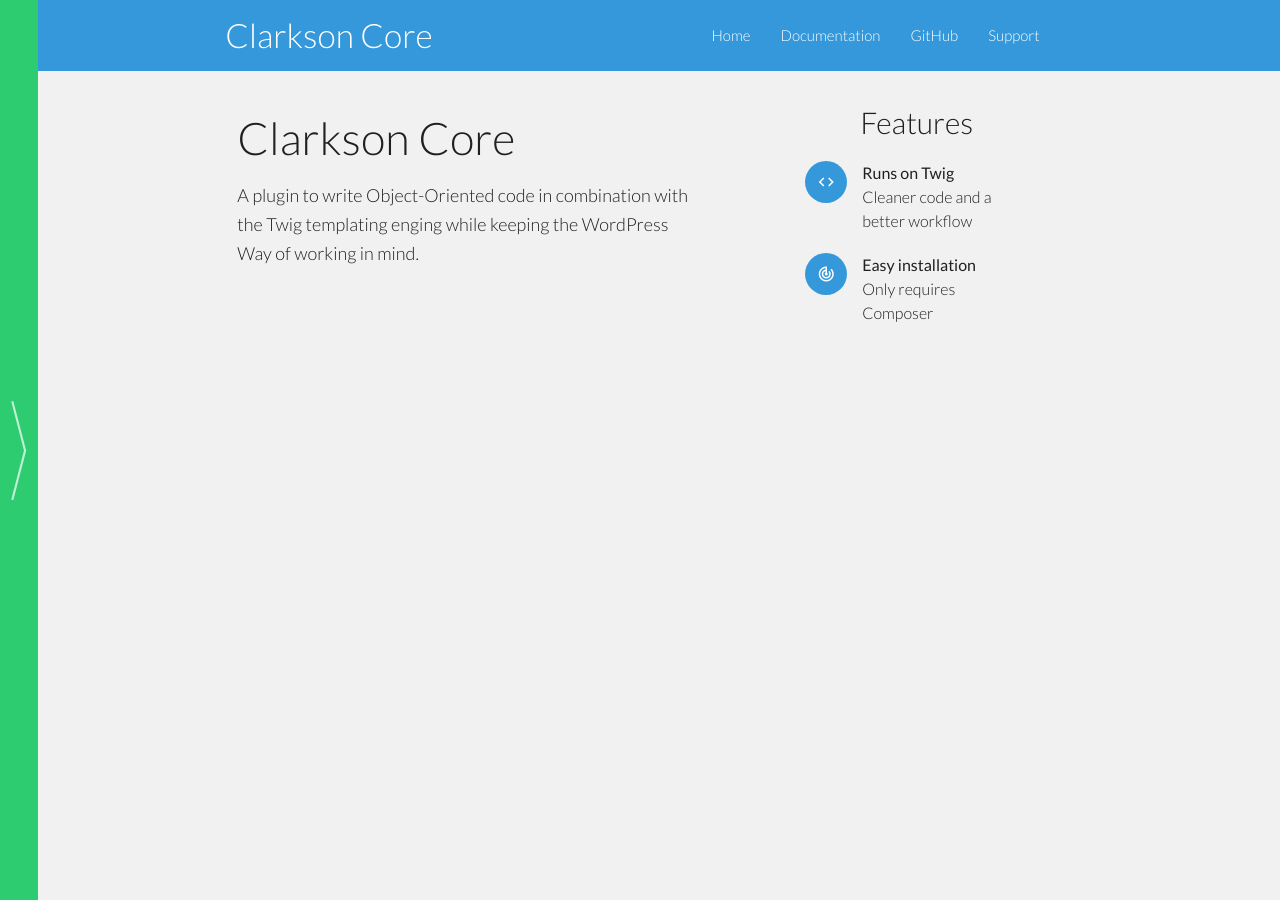
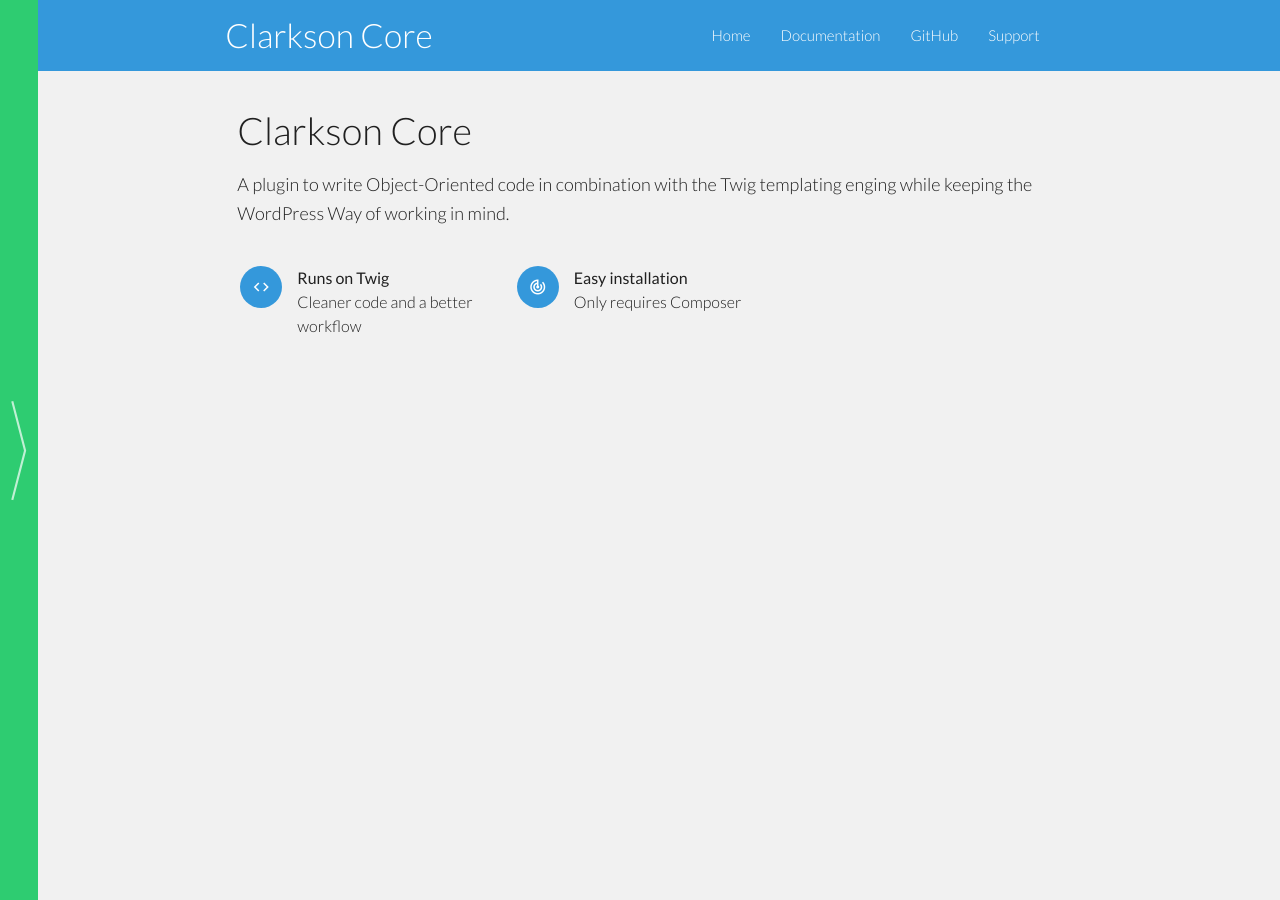
Before and after one commit to level-level/Clarkson-Theme, a Jekyll site: the page built from core/index.md, in a window 1280 px wide. Built offline with Jekyll 4.4.1, drawn with Linux system fonts in a browser that asks for light colours; some web fonts are replaced.

Commit message:
remove sidebar from homepages

```diff
--- a/_layouts/docs.html
+++ b/_layouts/docs.html
@@ -13,7 +13,7 @@ layout: default
             {% endfor %}
         </ul>
     </div>
-    <div class="col s12 m8 offset-m1 content-text flow-text">
+    <div class="col s12 m9 content-text flow-text">
         {{content}}
     </div>
 </div>
--- a/_layouts/home.html
+++ b/_layouts/home.html
@@ -2,14 +2,14 @@
 layout: default
 ---
 <div class="row">
-    <div class="col s12 m8 l7 content-text flow-text">
+    <div class="col s12 m12 l12 content-text flow-text">
         {{content}}
     </div>
-    <div class="col s12 m4 l4 offset-l1">
-        <h2 class="features-header">Features</h2>
+</div>
+<div class="row features">
     <ul class="collection no-border">
         {% for feature in page.features %}
-            <li class="collection-item avatar no-border">
+        <li class="collection-item avatar no-border col s12 m4 l4 feature">
             <i class="material-icons circle {{page.type}}">{{feature.icon}}</i>
             <span class="title">{{feature.title}}</span>
             <p>{{feature.subtext}}</p>
@@ -17,4 +17,3 @@ layout: default
         {% endfor %}
     </ul>
 </div>
-</div>
--- a/_sass/_tweaks.scss
+++ b/_sass/_tweaks.scss
@@ -33,6 +33,11 @@ code {
   border-radius: 3px;
 }
 
+.hero-header {
+  text-align: center;
+  margin-bottom: ($h1-fontsize);
+}
+
 /*
     HOME
 */
@@ -58,7 +63,11 @@ code {
 }
 
 .features-header {
-  margin-left: 70px;
+  text-align: center;
+}
+
+.features .feature {
+  margin-bottom: 1.5em;
 }
 
 /*
--- a/_sass/_variables.scss
+++ b/_sass/_variables.scss
@@ -129,7 +129,7 @@ $toast-text-color: #fff !default;
 $off-black: rgba(0, 0, 0, 0.87) !default;
 
 // Header Styles
-$h1-fontsize: 45px !default;
+$h1-fontsize: 38px !default;
 $h2-fontsize: 30px !default;
 $h3-fontsize: 24px !default;
 $h4-fontsize: 20px !default;
```
Lines whose indentation alone changed are shown as unchanged.
